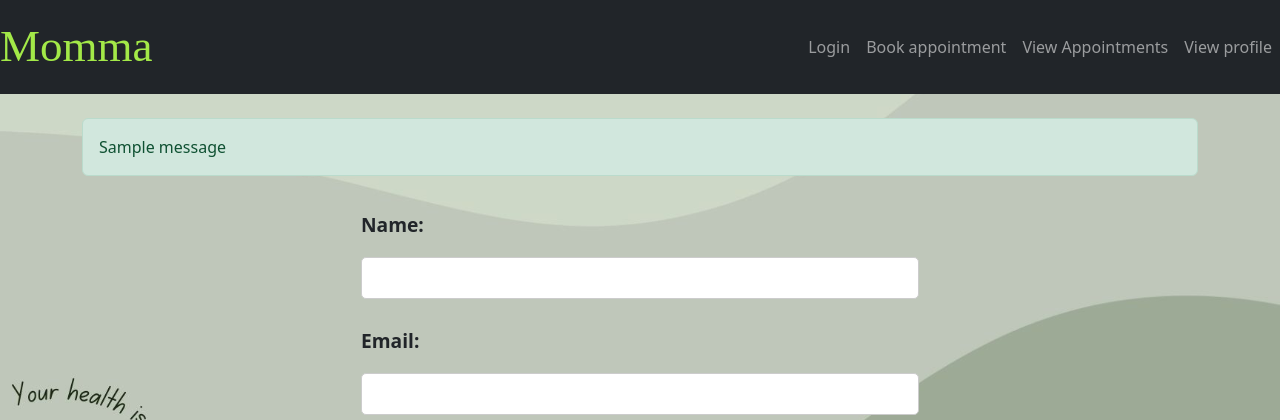
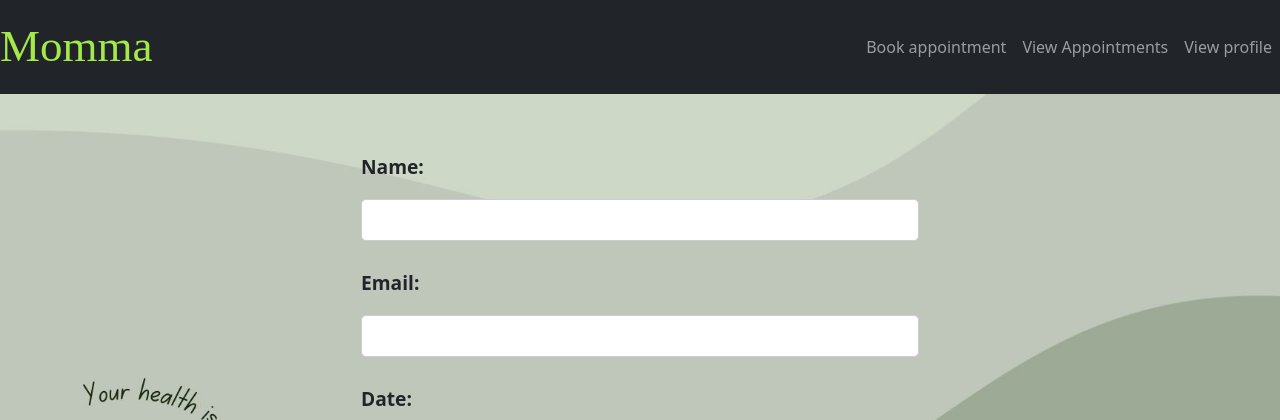
Before and after one commit to kelvin-kahuho/Momma-App---Flask, a Flask app: page /book in a window 1280 px wide. Shown: the top 420 px of the page. Run offline with Flask 2, Linux system fonts and the light colour scheme; tables that the repository leaves empty hold one stand-in row (values such as "Sample post"); one stand-in notice (Sample message) is shown.

Commit message:
minor fixes

```diff
--- a/index/routes.py
+++ b/index/routes.py
@@ -28,7 +28,7 @@
     else:
         return render_template("register.html")
 
-@app.route("/login", methods=['GET', 'POST'])
+@app.route("/", methods=['GET', 'POST'])
 def log_in():
     if request.method == "POST":
         username = request.form["username"]
@@ -59,7 +59,7 @@
         return redirect(url_for("log_in"))
 
 
-@app.route("/")
+@app.route("/home")
 def home():
     return render_template("home.html")
 
--- a/index/templates/main.html
+++ b/index/templates/main.html
@@ -12,20 +12,12 @@
 </head>
 <body style="background-image: url({{ url_for('static', filename='images/background.jpg') }}); background-size: cover; background-attachment: fixed; background-repeat: no-repeat;">
   <nav class="navbar navbar-expand-lg navbar-dark bg-dark">
-		<a style="font-size: 45px; font-style:normal; font-family: serif; color: rgb(163, 233, 72);" class="navbar-brand" href="/">Momma</a>
+		<a style="font-size: 45px; font-style:normal; font-family: serif; color: rgb(163, 233, 72);" class="navbar-brand" href="/home">Momma</a>
     <button class="navbar-toggler" type="button" data-toggle="collapse" data-target="#navbarSupportedContent" aria-controls="navbarSupportedContent" aria-expanded="false" aria-label="Toggle navigation">
       <span class="navbar-toggler-icon"></span>
     </button>
     <div class="collapse navbar-collapse nav justify-content-end" id="navbarSupportedContent">
       <ul class="navbar-nav mr-auto">
-        <li class="nav-item">
-          <a class="nav-link" href="{{ url_for('log_in') }}">Login</a>
-        </li>
-        <!--
-          <li class="nav-item">
-          <a class="nav-link" href="{{ url_for('register') }}">Register</a>
-        </li>
-        -->
         <li class="nav-item active">
           <a class="nav-link" href="{{ url_for('book_appointment') }}">Book appointment</a>
         </li>
@@ -41,15 +33,6 @@
 
     <div class ="container">
       <br>
-      {% with messages = get_flashed_messages(with_categories=true) %}
-      {% if messages %}
-        {% for category, message in messages %}
-          <div class="alert alert-{{ category }}">
-            {{message}}
-          </div>
-        {% endfor %}
-      {%endif%}
-      {% endwith %}
             {% block content %}
 
 
```
Also changed, not shown: index/templates/login.html (+27 -3 lines).
